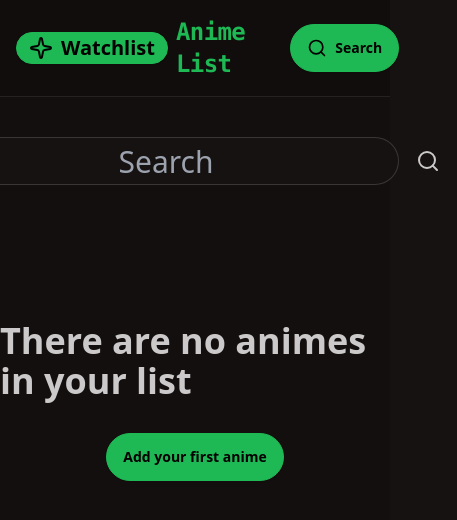
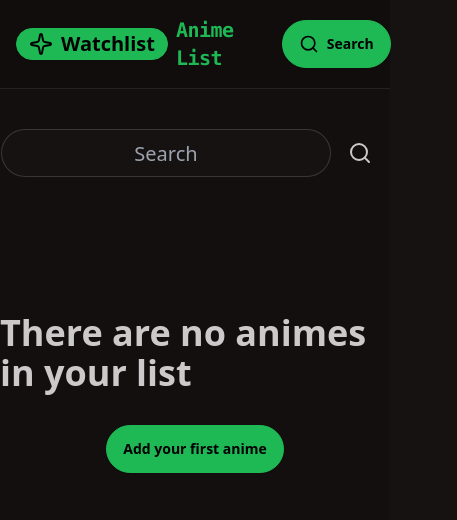
Before and after one commit to kshitijpachpande12-max/Anime-list, a React (Vite) app in the folder Frontend/: page /search in a window 390 px wide. Shown: the top 520 px of the page, 457 px wide, since content can reach past the window. Built offline with nearby package versions, Linux system fonts and the light colour scheme.

Commit message:
optimized look for mobile

```diff
--- a/Frontend/src/components/Navbar.jsx
+++ b/Frontend/src/components/Navbar.jsx
@@ -12,7 +12,7 @@ const Navbar = () => {
                 <span className='lg:text-2xl text-xl'>Watchlist</span>
             </Link>
             <Link to={"/"}>
-            <h1 className='lg:text-3xl text-2xl font-bold text-primary font-mono tracking-tight'>Anime List</h1> </Link>
+            <h1 className='lg:text-3xl text-xl font-bold text-primary font-mono tracking-tight'>Anime List</h1> </Link>
             <div className='flex items-center gap-4'>
                 <Link to={"/search"} className='btn btn-primary'>
                     <Search className="size-5" />
--- a/Frontend/src/pages/SearchAnime.jsx
+++ b/Frontend/src/pages/SearchAnime.jsx
@@ -61,7 +61,7 @@ const SearchAnime = () => {
     <div className='bg-base-200 min-h-screen'>
       <Navbar/>
       <div className='form-control flex flex-row justify-center mt-10 mb-10 px-10'>
-        <input className='input input-bordered text-center text-3xl max-w-70' placeholder='Search' value = {name} onChange={(e)=>{setName(e.target.value)}}/>
+        <input className='input input-bordered text-center text-xl md:text-3xl max-w-70' placeholder='Search' value = {name} onChange={(e)=>{setName(e.target.value)}}/>
         <label>
         <button type='submit' className='btn btn-ghost ' onClick={()=>{fetch()}}><Search/></button>
         </label>
```
